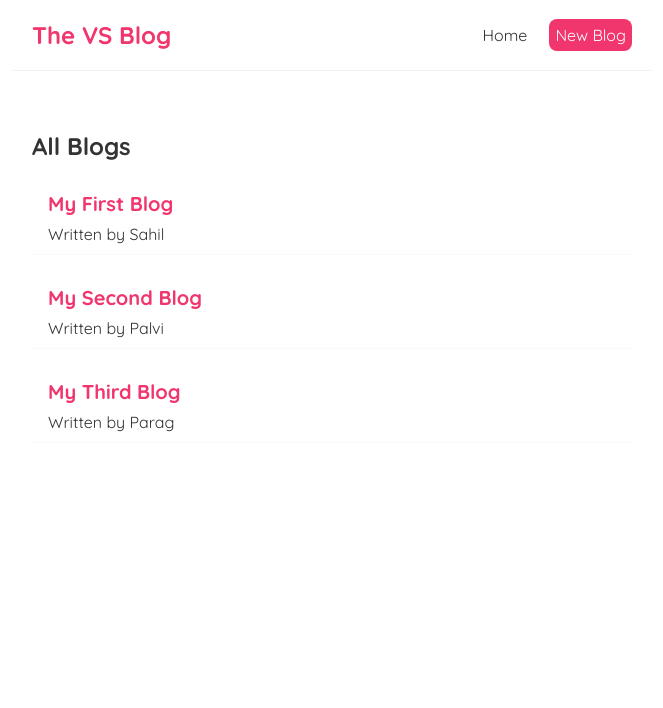
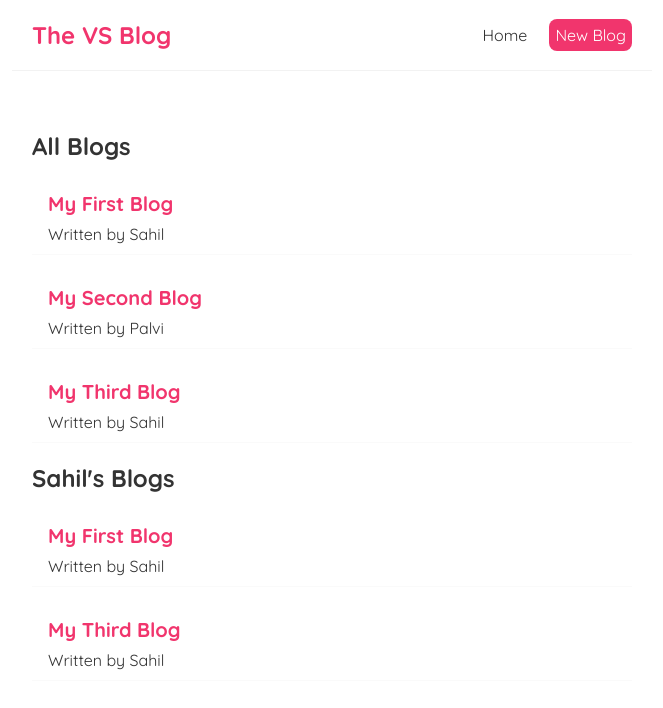
Before and after one commit to sahilquo/Learning-React, a React (Create React App) app: page / in a window 1280 px wide. Shown: the top 708 px of the page, without its empty margins (308-971 px from the left). Built offline with nearby package versions, Linux system fonts and the light colour scheme.

Commit message:
Reusing Component

```diff
--- a/src/Home.js
+++ b/src/Home.js
@@ -6,13 +6,13 @@ const Home = () => {
     const [blogs, setBlogs] = useState([
         { title: 'My First Blog', body: 'Lorem ipsum.....', author: 'Sahil', id: 1 },
         { title: 'My Second Blog', body: 'Lorem ipsummmm.....', author: 'Palvi', id: 2 },
-        { title: 'My Third Blog', body: 'Loremmmmm ipsum.....', author: 'Parag', id: 3 }
+        { title: 'My Third Blog', body: 'Loremmmmm ipsum.....', author: 'Sahil', id: 3 }
     ])
 
     return (
         <div className="home">
             <BlogList blogs={blogs} title="All Blogs" />
-
+            <BlogList blogs={blogs.filter((blog) => blog.author === 'Sahil')} title="Sahil's Blogs" />
         </div >
     );
 }
```
